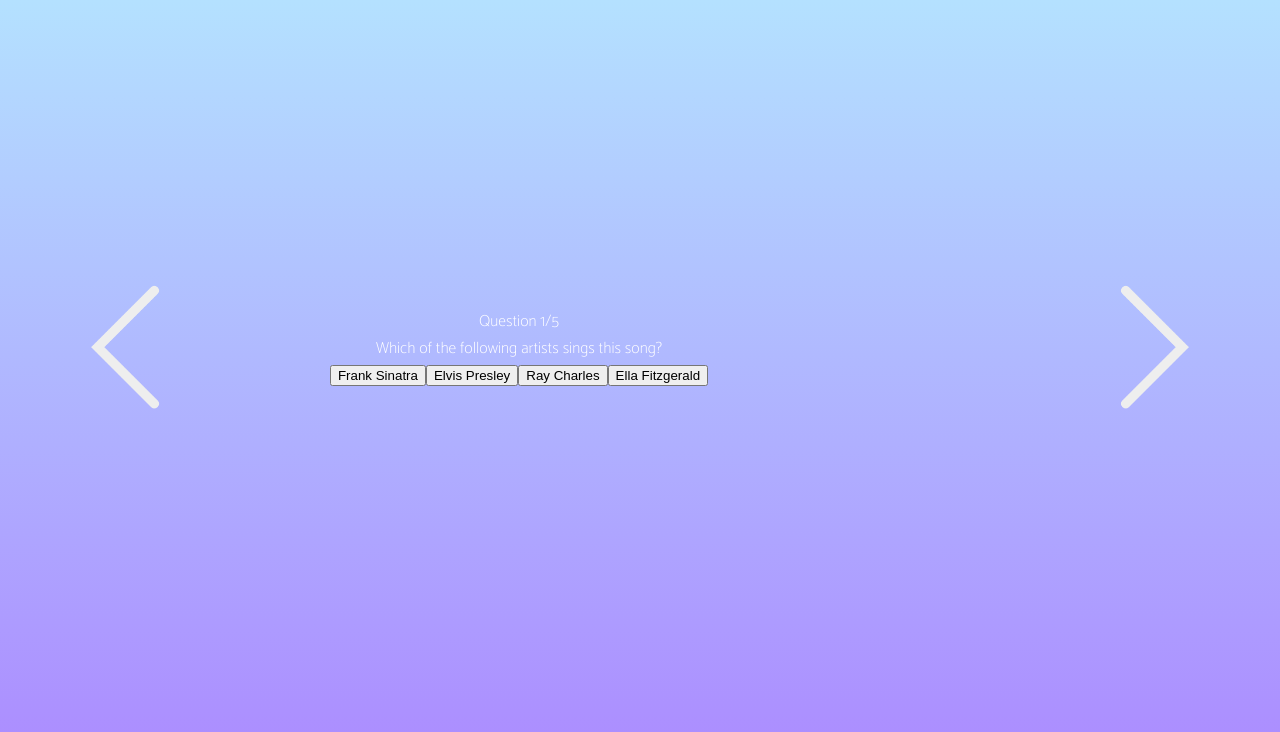
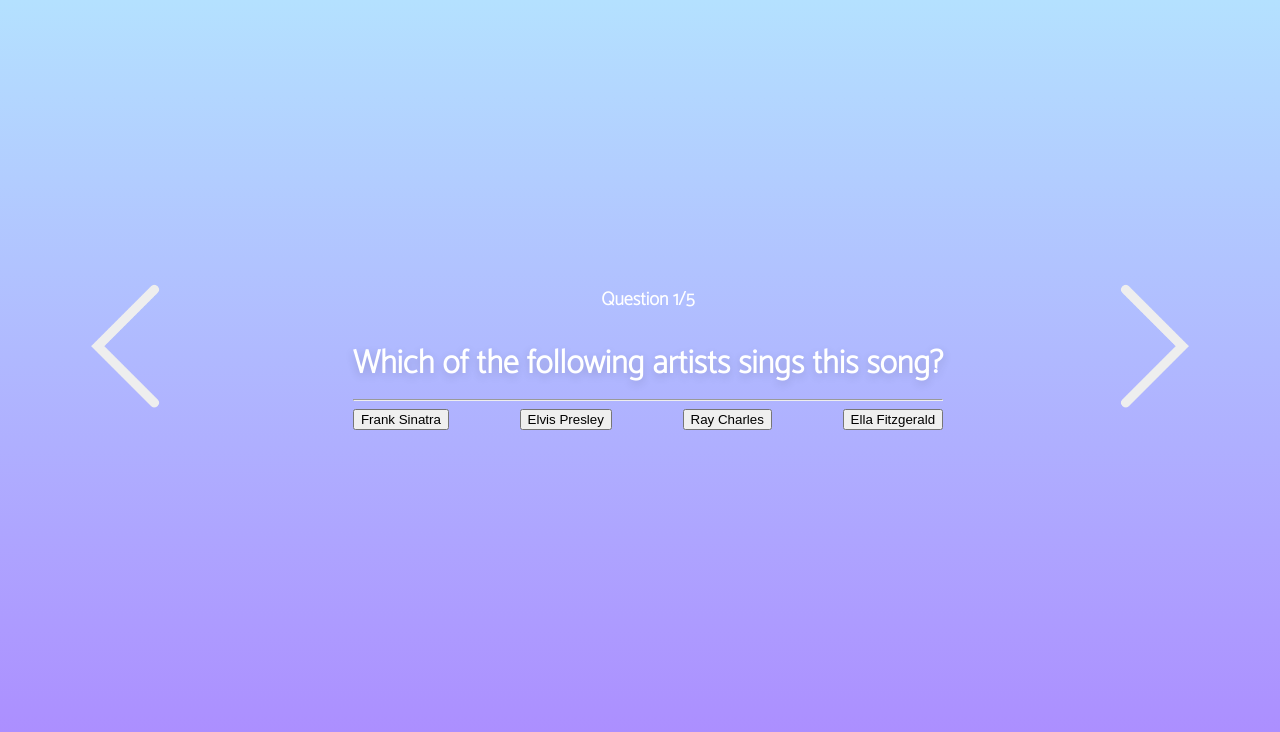
Before and after one commit to inesfalves/vivace-mnse, a React (Create React App) app in the folder Project/: page /tl in a window 1280 px wide. Both pictures are taken after a click on the button 1153 px from the left and 347 px from the top of the page. Shown: the top 732 px of the page. Built offline with nearby package versions, Linux system fonts and the light colour scheme.

Commit message:
add audio or video to the quiz

```diff
--- a/Project/src/App.css
+++ b/Project/src/App.css
@@ -126,6 +126,11 @@
   right: 4%;
 }
 
-.timelineButton{
+.timelineButton {
   cursor: pointer;
 }
+
+.answer-section {
+  display: flex;
+  justify-content: space-between;
+}
--- /dev/null
+++ b/Project/src/Components/Audio.js
@@ -0,0 +1,11 @@
+function Audio(props) {
+  return props.audio.length === 0 ? (
+    <div />
+  ) : (
+    <div>
+      <audio controls src={props.audio}></audio>
+    </div>
+  );
+}
+
+export default Audio;
--- a/Project/src/Components/Pages/DecadePage.js
+++ b/Project/src/Components/Pages/DecadePage.js
@@ -15,8 +15,6 @@
   const isQuizPage = () => pageIndex % 2 === 1;
 
   const getPageData = (propName) => {
-    console.log("index=", pageIndex);
-    console.log("aaa=", data[pageIndex]);
     return typeof data[pageIndex][0][propName] !== "undefined"
       ? data[pageIndex][0][propName]
       : "";
@@ -47,9 +45,7 @@
           &lt;
         </Button>
       )}
-      <div>
-        <QuizPage index={pageIndex} quiz={isQuizPage()} />
-      </div>
+
       <div>
         <HistoryInfo
           index={pageIndex}
@@ -66,6 +62,7 @@
           description={getPageData("description")}
           spotify={getPageData("spotify")}
         />
+        <QuizPage index={pageIndex} quiz={isQuizPage()} />
         <Timeline
           updatePageIndex={(index) => setPageIndex(index)}
           className="timeline"
--- a/Project/src/Components/Pages/QuizPage.js
+++ b/Project/src/Components/Pages/QuizPage.js
@@ -1,8 +1,8 @@
 import "../../App.css";
-//import "./QuizPage.css";
 import { useEffect, useState } from "react";
 import Video from "../Video";
 import { data } from "../../data";
+import Audio from "../Audio";
 
 function QuizPage(props) {
   let questions = data[props.index];
@@ -11,15 +11,16 @@
   const [showScore, setShowScore] = useState(false);
   const [score, setScore] = useState(0);
   const [tmpIndex, setTmpIndex] = useState(props.index);
+  const [isVideoPage, setIsVideoPage] = useState(false);
 
   const handleAnswerOptionClick = (isCorrect) => {
     if (isCorrect) {
       setScore(score + 1);
     }
-
     const nextQuestion = currentQuestion + 1;
     if (nextQuestion < questions.length) {
       setCurrentQuestion(nextQuestion);
+      checkIsVideo(nextQuestion);
     } else {
       setShowScore(true);
     }
@@ -28,47 +29,49 @@
   useEffect(() => {
     if (tmpIndex !== props.index) {
       setCurrentQuestion(0);
+      setIsVideoPage(!(questions[0].video.length === 0));
       setShowScore(false);
       setScore(0);
       setTmpIndex(props.index);
     }
+    console.log("props: " + props.index);
+    console.log("temp: " + tmpIndex);
   });
 
+  const checkIsVideo = (question) => {
+    setIsVideoPage(!(questions[question].video.length === 0));
+    console.log(isVideoPage);
+  };
+
   return props.quiz ? (
-    /*<div>
-            <h1 className="Home-header">{questions.question}</h1>
-            <hr/>
-            <Video
-                url={questionData.video}
-                className={hasVideo ? "" : "invisible"}
-            />
-        </div>*/
-
-    <div className="app">
+    <div>
       {showScore ? (
         <div className="score-section">
           You scored {score} out of {questions.length}
         </div>
       ) : (
-        <>
-          <div className="question-section">
-            <div className="question-count">
-              <span>Question {currentQuestion + 1}</span>/{questions.length}
-            </div>
-            <div className="question-text">
-              {questions[currentQuestion].question}
-            </div>
-          </div>
+        <div>
+          <h3>
+            Question {currentQuestion + 1}/{questions.length}
+          </h3>
+          <h1 className="Home-header">{questions[currentQuestion].question}</h1>
+          <hr />
+          {isVideoPage ? (
+            <Video url={questions[currentQuestion].video}></Video>
+          ) : (
+            <Audio audio={questions[currentQuestion].audio}></Audio>
+          )}
           <div className="answer-section">
-            {questions[currentQuestion].answerOptions.map((answerOption) => (
+            {questions[currentQuestion].answerOptions.map((answerOption, i) => (
               <button
+                key={i}
                 onClick={() => handleAnswerOptionClick(answerOption.isCorrect)}
               >
                 {answerOption.answerText}
               </button>
             ))}
           </div>
-        </>
+        </div>
       )}
     </div>
   ) : (
--- a/Project/src/data.js
+++ b/Project/src/data.js
@@ -17,7 +17,7 @@
   [
     {
       question: "Which of the following artists sings this song?",
-      video: "9ZkuqRGeLJM",
+      video: "",
       audio: "",
       answerOptions: [
         { answerText: "Frank Sinatra", isCorrect: false },
@@ -28,8 +28,8 @@
     },
     {
       question: "What is the name of the song in this music video?",
-      video: "9ZkuqRGeLJM",
-      audio: "",
+      video: "",
+      audio: "../AudioFiles/bestsong.mp3",
       answerOptions: [
         { answerText: "Mr. Sandman", isCorrect: true },
         { answerText: "Fly Me to The Moon", isCorrect: false },
@@ -39,8 +39,8 @@
     },
     {
       question: "What is the name of the artist in this picture?",
-      video: "9ZkuqRGeLJM",
-      audio: "",
+      video: "",
+      audio: "../AudioFiles/bestsong.mp3",
       answerOptions: [
         { answerText: "Frank Sinatra", isCorrect: true },
         { answerText: "Ray Charles", isCorrect: false },
@@ -50,8 +50,8 @@
     },
     {
       question: "In which year was this song released?",
-      video: "9ZkuqRGeLJM",
-      audio: "",
+      video: "",
+      audio: "../AudioFiles/bestsong.mp3",
       answerOptions: [
         { answerText: "1950", isCorrect: false },
         { answerText: "1955", isCorrect: false },
@@ -97,7 +97,7 @@
   [
     {
       question: "Which of the following artists sings this song?",
-      video: "9ZkuqRGeLJM",
+      video: "",
       audio: "",
       answerOptions: [
         { answerText: "The Monkees", isCorrect: false },
```
Also changed, not shown: 1 other file (tests, documents, lock files or other folders).
